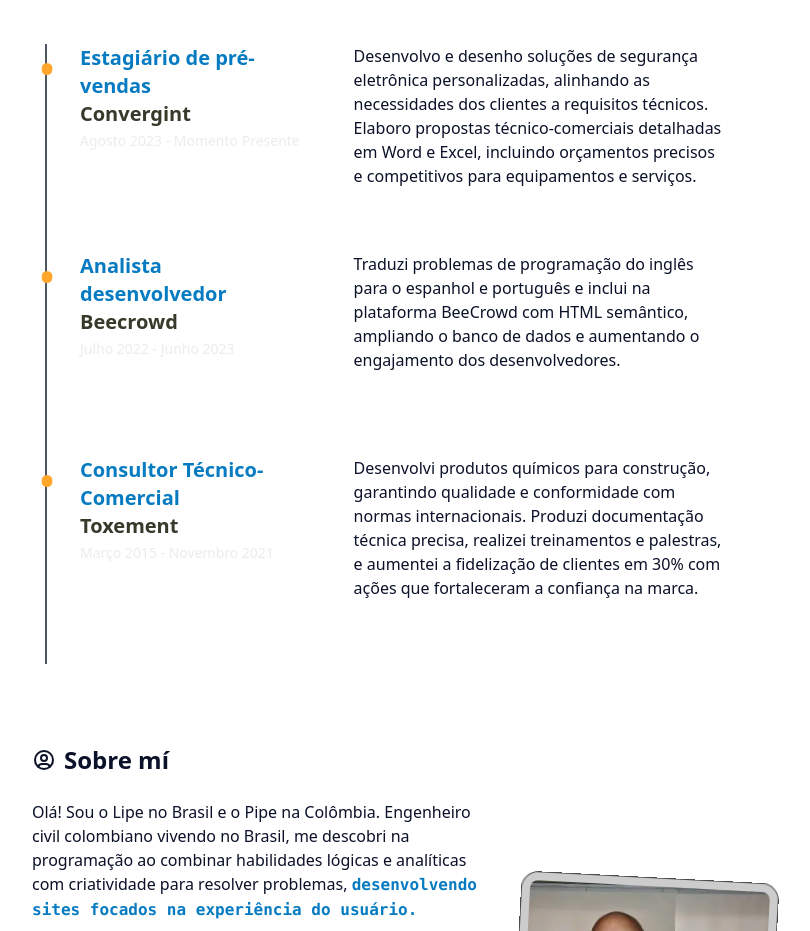
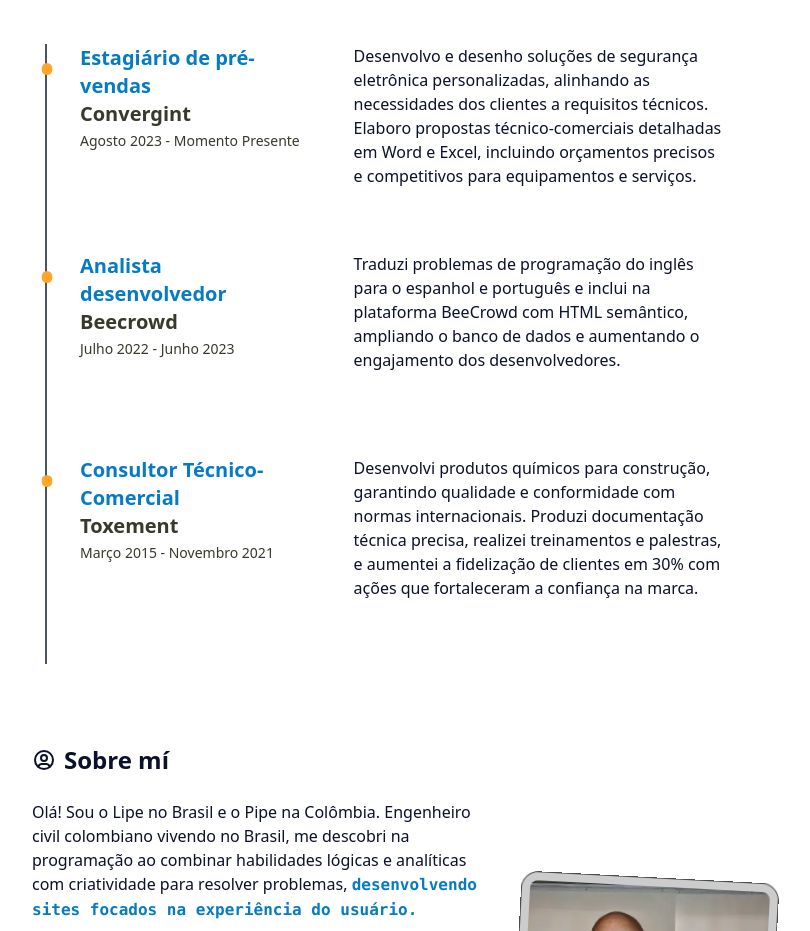
Before and after one commit to pipetoroc/pipetoroc, an Astro site in the folder Felipe-Toro/: page / in a window 1280 px wide. Shown: the part 1700-2631 px from the top of the page, without its empty margins (238-1048 px from the left). Built offline with nearby package versions, Linux system fonts and the light colour scheme; Astro itself is replaced by a stand-in of ours.

```diff
--- a/Felipe-Toro/src/components/ExperienceItem.astro
+++ b/Felipe-Toro/src/components/ExperienceItem.astro
@@ -26,7 +26,8 @@ const { title, company, description, link, date } = Astro.props;
             >
                 {company}
             </h4>
-            <time class="p-0 m-0 text-sm text-gray-200/80 dark:text-white/80"
+            <time
+                class="p-0 m-0 text-sm text-support-color dark:text-primary-color"
                 >{date}</time
             >
         </div>
```
